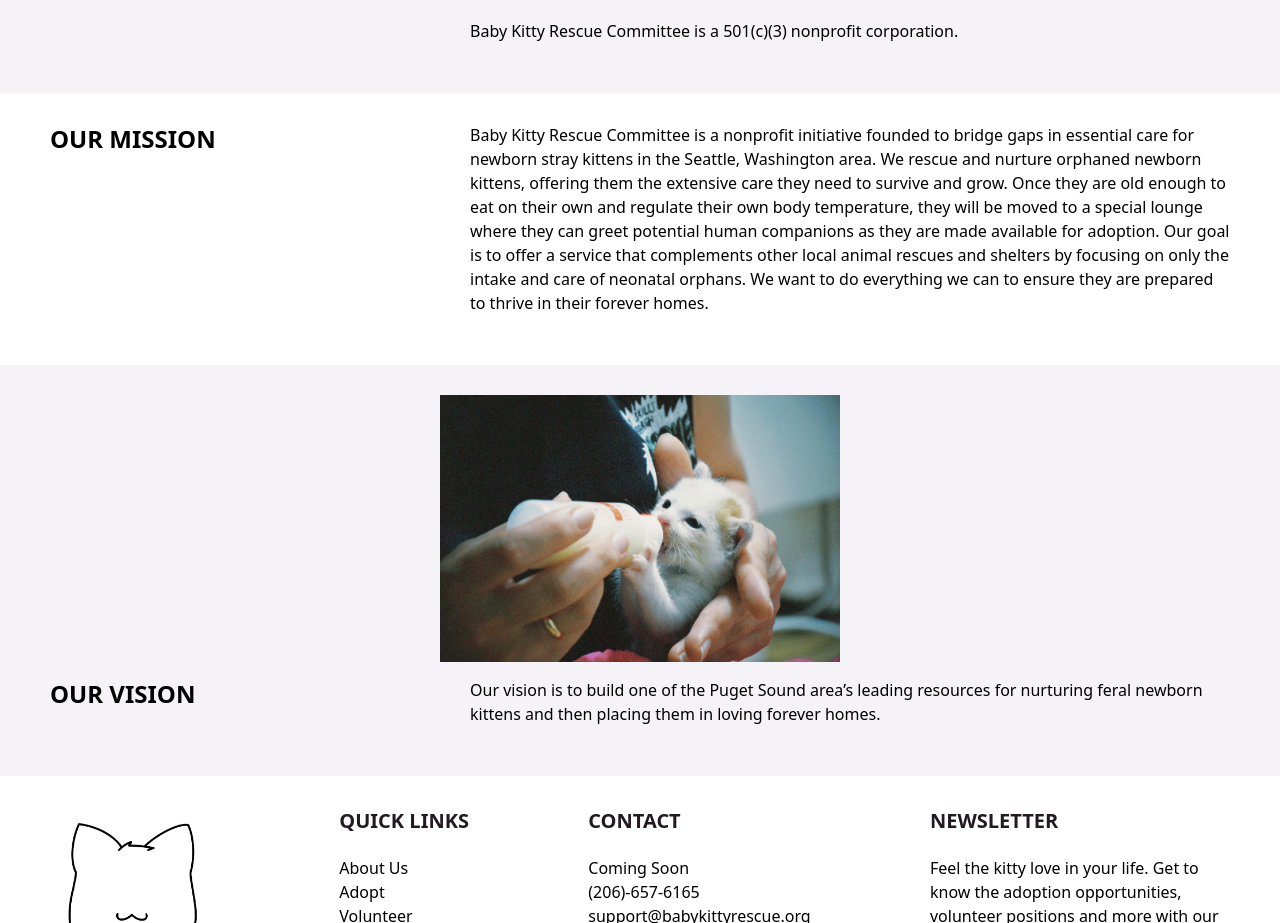
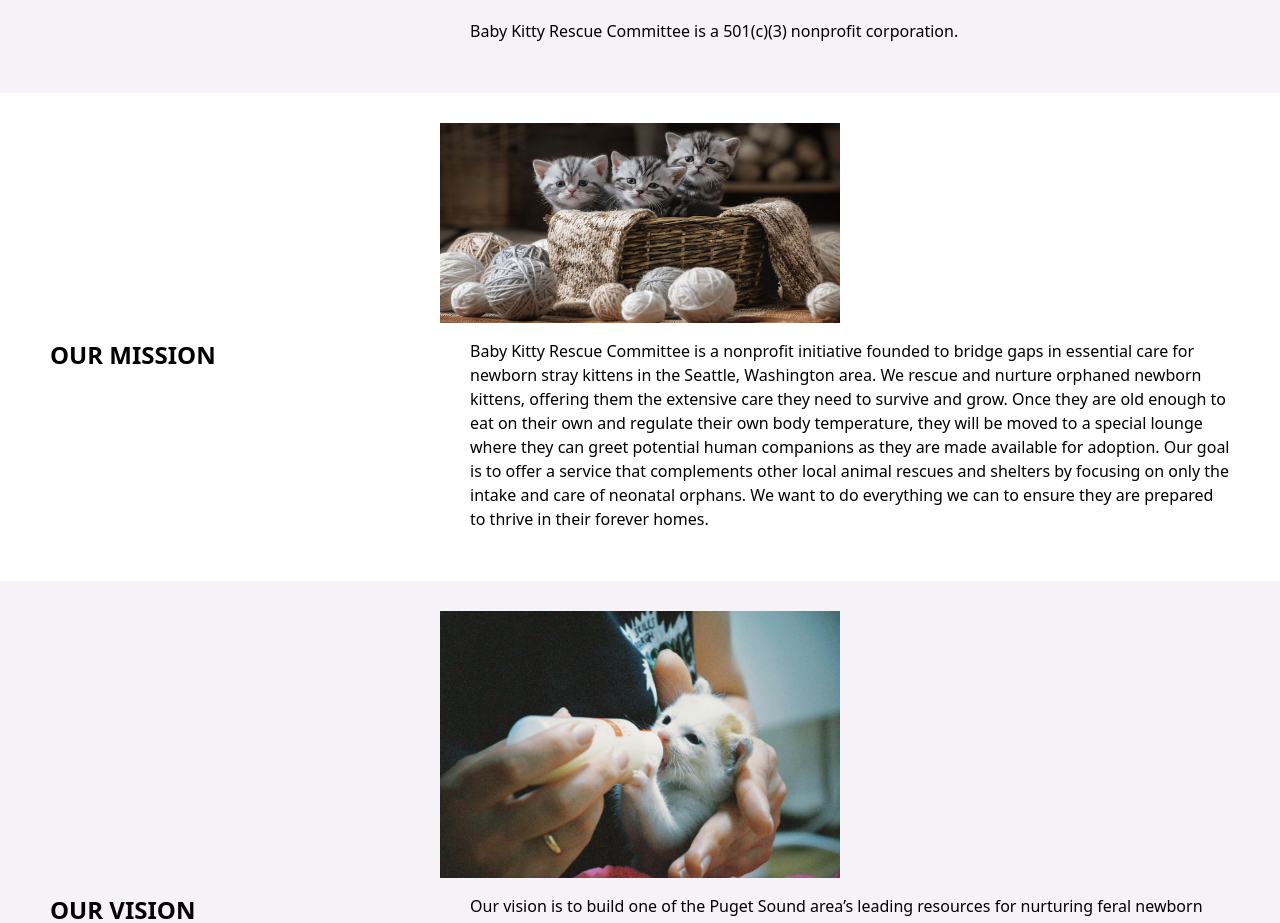
Before and after one commit to bpb2008/babykittyrescue, a React (Vite) app: page /about in a window 1280 px wide. Shown: the part 1880-2803 px from the top of the page. Built offline with nearby package versions, Linux system fonts and the light colour scheme.

Commit message:
replaced the photo because grrr

```diff
--- a/src/components/OurMission.tsx
+++ b/src/components/OurMission.tsx
@@ -3,6 +3,11 @@ import React from "react";
 const OurMission: React.FC = () => {
   return (
     <div className="bg-white px-6 md:px-[50px] pt-[30px] pb-[50px]">
+      <img
+        src="/babykittyhomepic.jpg"
+        alt="Woman feeding kitten with a bottle"
+        className="w-[400px] h-[200px] mx-auto mb-4"
+      />
       <div className="flex flex-col md:flex-row gap-10">
         <h2 className="font-bold text-2xl w-full md:w-1/3 text-center md:text-left">
           {" "}
```
